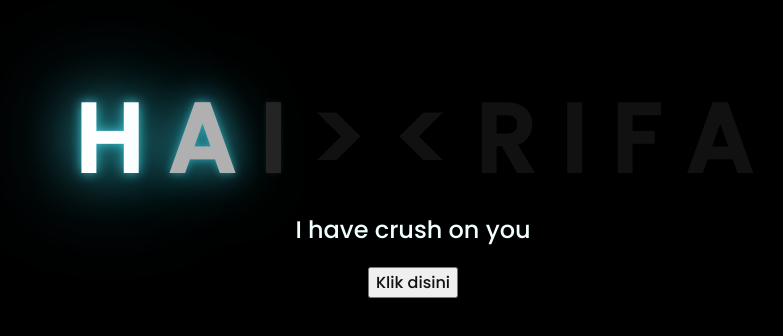
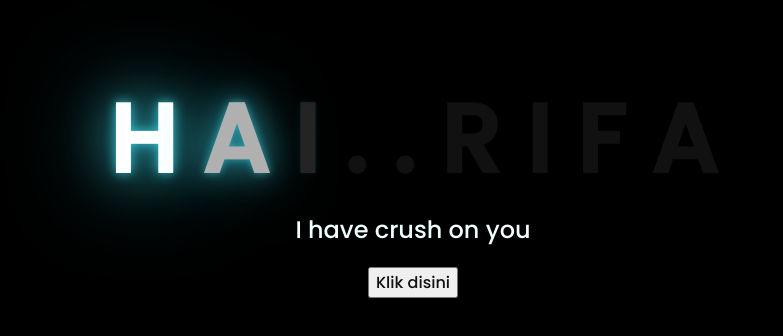
Before and after one commit to Rifqifauu/flower, a plain HTML site: page index.html in a window 1280 px wide. Shown: the part 226-562 px from the top of the page, without its empty margins (235-1018 px from the left). Drawn offline with Linux system fonts and the light colour scheme.

Commit message:
Update index.html

```diff
--- a/index.html
+++ b/index.html
@@ -14,8 +14,8 @@
         <span>H</span>
         <span>A</span>
         <span>I</span>
-        <span>></span>
-        <span><</span>
+        <span>.</span>
+        <span>.</span>
         <span>R</span>
         <span>I</span>
         <span>F</span>
```
